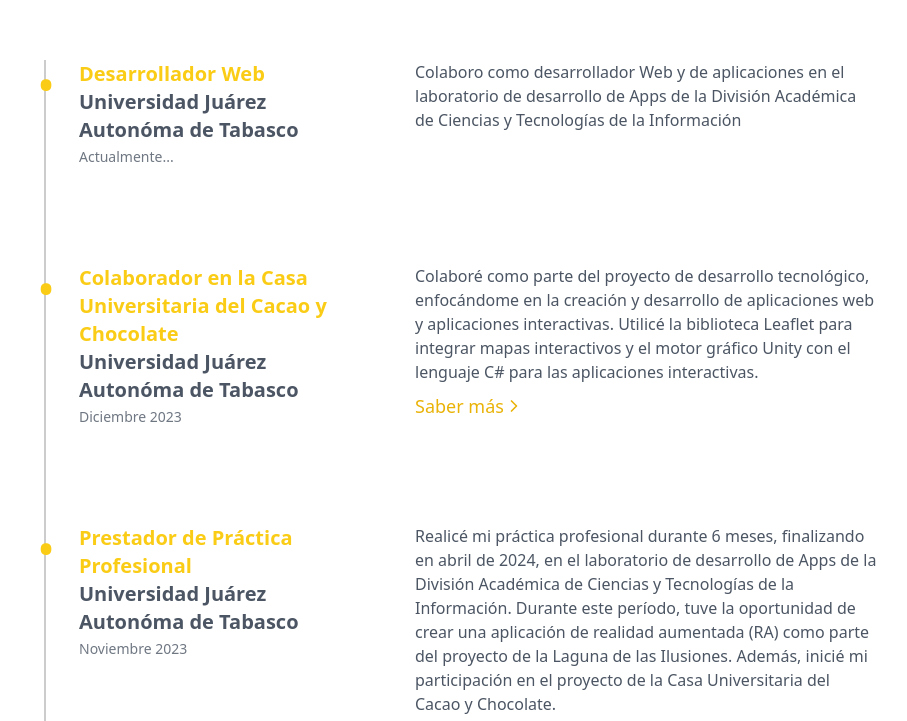
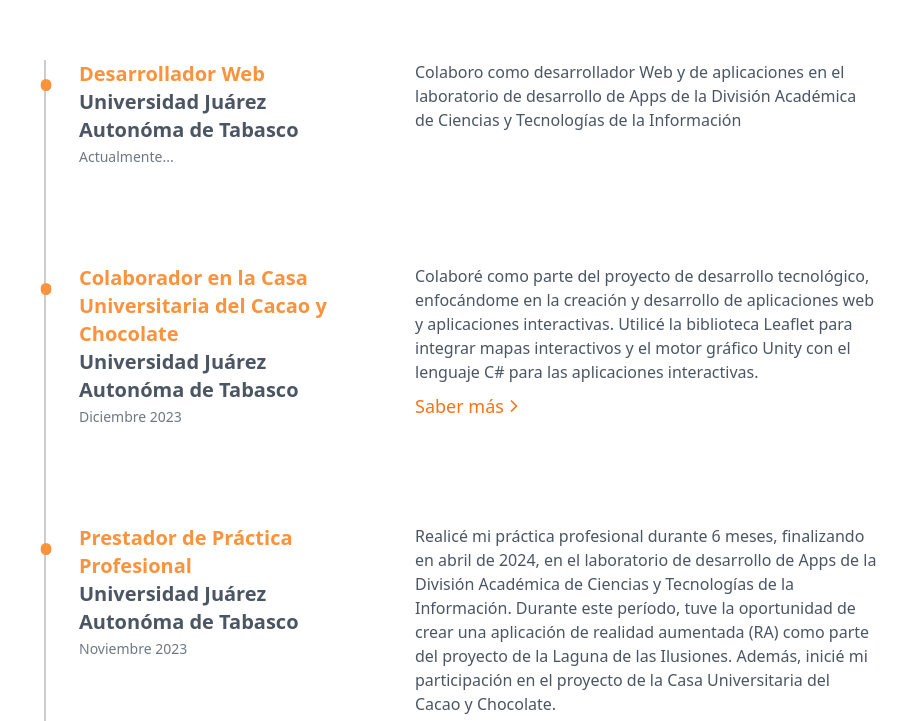
Before and after one commit to adrianhdez2/portfolio, an Astro site: page / in a window 1280 px wide. Shown: the part 654-1375 px from the top of the page, without its empty margins (161-1068 px from the left). Built offline with nearby package versions, Linux system fonts and the light colour scheme; Astro itself is replaced by a stand-in of ours.

Commit message:
Change color

```diff
--- a/src/components/ExperienceItem.astro
+++ b/src/components/ExperienceItem.astro
@@ -19,11 +19,11 @@
     <div class="relative pb-12 md:col-span-2">
         <div class="sticky top-0">
             <span
-                class="text-yellow-400 -left-[42px] absolute rounded-full text-5xl"
+                class="text-orange-400 -left-[42px] absolute rounded-full text-5xl"
                 >&bull;</span
             >
 
-            <h3 class="text-xl font-bold text-yellow-400">{title}</h3>
+            <h3 class="text-xl font-bold text-orange-400">{title}</h3>
             <h4 class="font-semibold text-xl text-gray-600 dark:text-white">
                 {company}
             </h4>
--- a/src/components/LinkInline.astro
+++ b/src/components/LinkInline.astro
@@ -6,7 +6,7 @@
     href={href}
     target="_blank"
     role="link"
-    class="inline-flex w-fit items-center text-lg font-medium text-yellow-500 dark:text-yellow-200 dark:hover:text-yellow-300 hover:text-yellow-700"
+    class="inline-flex w-fit items-center text-lg font-medium text-orange-500 dark:text-orange-200 dark:hover:text-orange-300 hover:text-orange-700"
 >
     <slot />
 </a>
```
